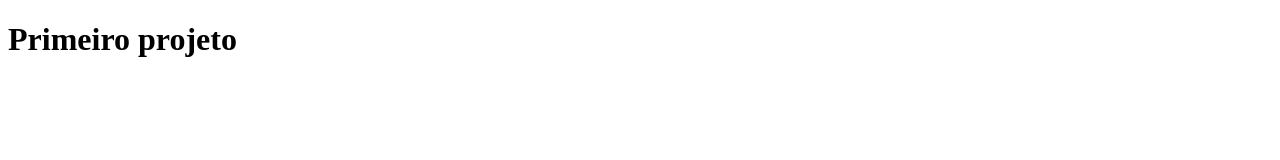
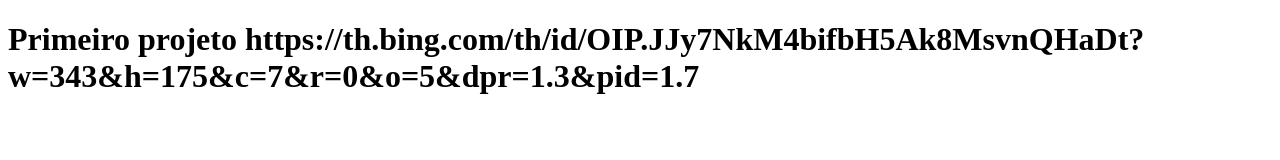
Before and after one commit to Caio373/Projeto, a plain HTML site: page index.html in a window 1280 px wide. Drawn offline with Linux system fonts and the light colour scheme.

Commit message:
Update index.html

```diff
--- a/index.html
+++ b/index.html
@@ -6,7 +6,8 @@
     <title>Projetinho felas</title>
 </head>
 <body>
-    <h1>Primeiro projeto</h1>
+    <h1>Primeiro projeto
+    https://th.bing.com/th/id/OIP.JJy7NkM4bifbH5Ak8MsvnQHaDt?w=343&h=175&c=7&r=0&o=5&dpr=1.3&pid=1.7 </h1>
 
 </body>
 </html>
```
